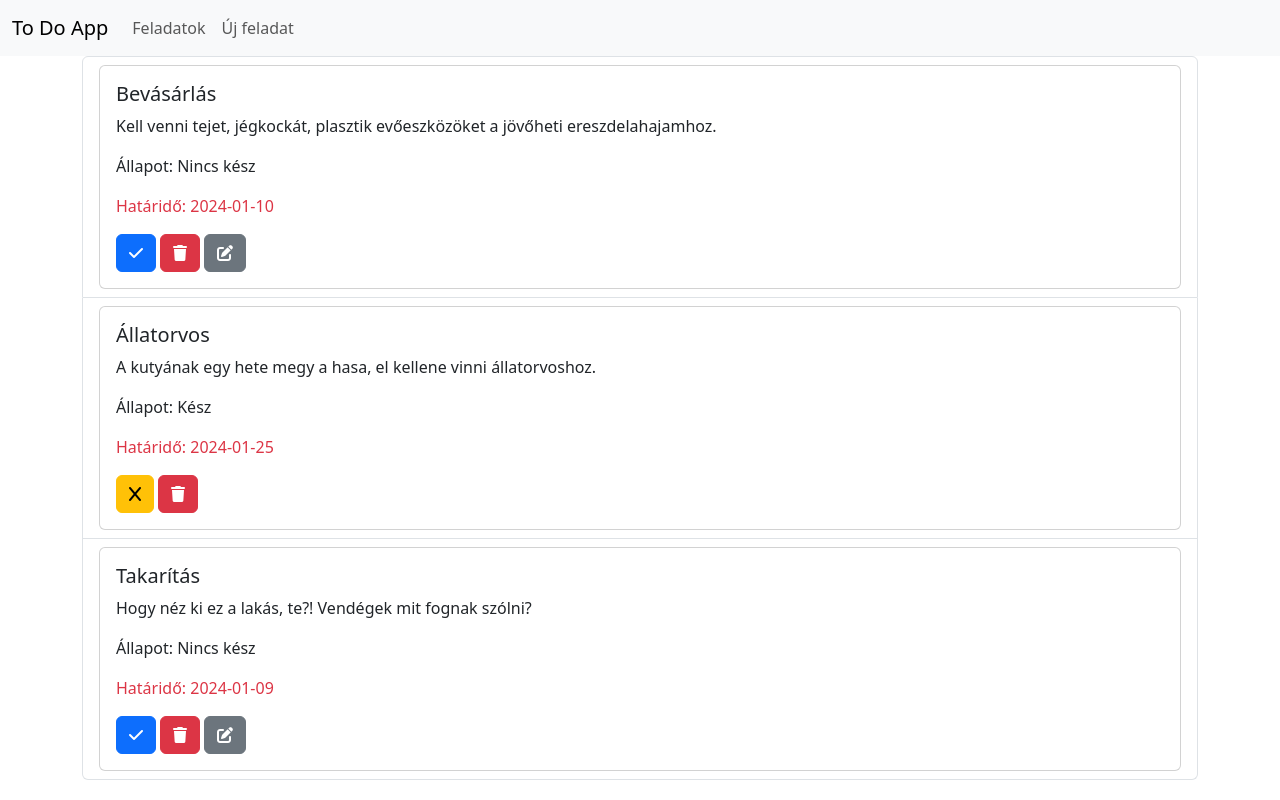
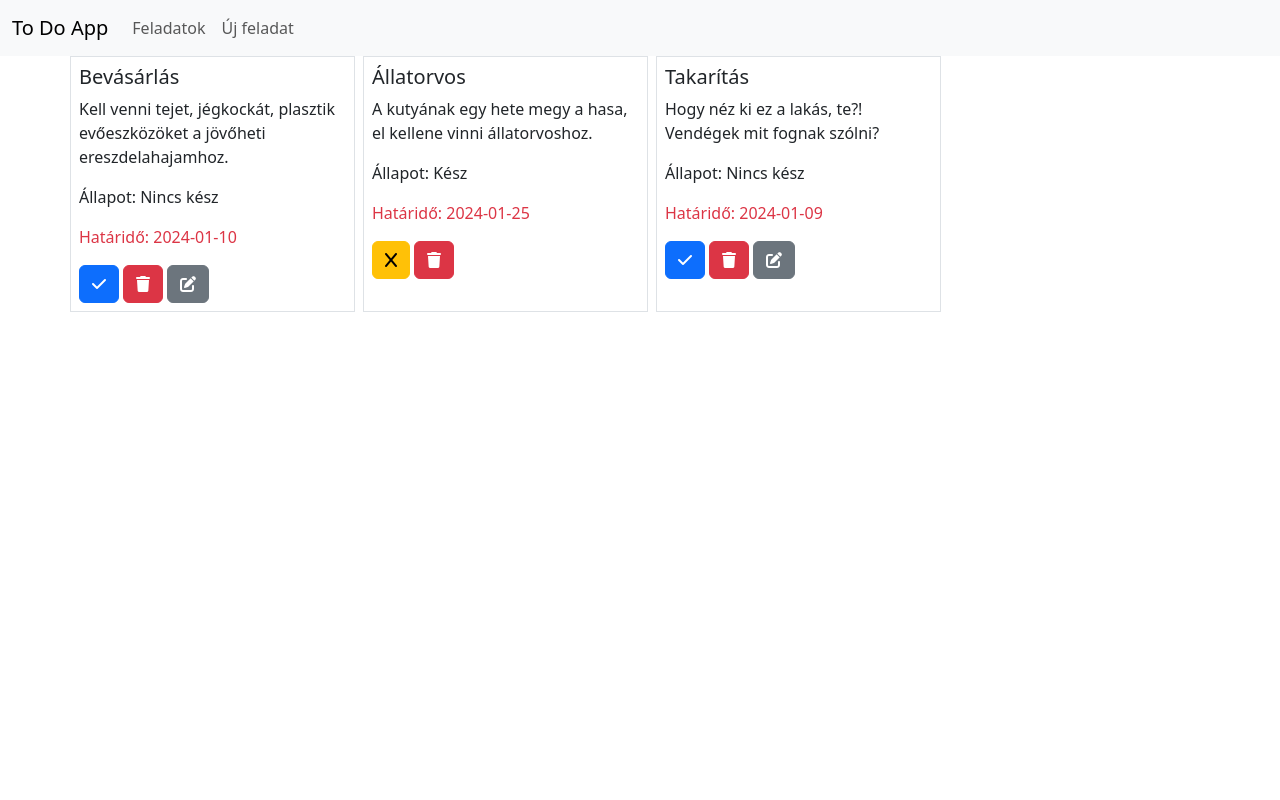
Before and after one commit to b0totmat/vue-feladatok, a Vue app in the folder ToDoApp/todo-app/: page /tasks in a window 1280 px wide. Built offline with nearby package versions, Linux system fonts and the light colour scheme.

Commit message:
Reszponzív elrendezés

```diff
--- a/ToDoApp/todo-app/src/views/TasksView.vue
+++ b/ToDoApp/todo-app/src/views/TasksView.vue
@@ -1,21 +1,17 @@
 <template>
     <div class="container">
-        <ul class="list-group">
-            <li v-for="task in tasks.tasks" class="list-group-item">
-                <div class="card">
-                    <div class="card-body">
-                        <h5 class="card-title">{{ task.title }}</h5>
-                        <p class="card-text">{{ task.desc }}</p>
-                        <p class="card-text">Állapot: {{ task.isFinished ? "Kész" : "Nincs kész" }}</p>
-                        <p class="card-text text-danger">Határidő: {{ task.deadline }}</p>
+        <div class="tasks row">
+            <div class="task col col-12 col-lg-3 col-md-6 border p-2 me-2 mb-2" v-for="task in tasks.tasks">
+                <h5>{{ task.title }}</h5>
+                <p class="text">{{ task.desc }}</p>
+                <p class="text">Állapot: {{ task.isFinished ? "Kész" : "Nincs kész" }}</p>
+                <p class="text text-danger">Határidő: {{ task.deadline }}</p>
                 <a class="btn btn-primary" v-if="!task.isFinished" @click="tasks.finishTask(task.id)"><i class="fa-solid fa-check"></i></a>
                 <a class="btn btn-warning" v-if="task.isFinished" @click="tasks.finishTask(task.id)"><i class="fa-solid fa-x"></i></a>
                 <a class="btn btn-danger mx-1" @click="tasks.deleteTask(task.id)"><i class="fa-solid fa-trash"></i></a>
                 <a class="btn btn-secondary" v-if="!task.isFinished" @click="redirect(task.id)"><i class="fa-solid fa-pen-to-square"></i></a>
             </div>
         </div>
-            </li>
-        </ul>
     </div>
 </template>
 <script setup>
```
Lines whose indentation alone changed are shown as unchanged.
